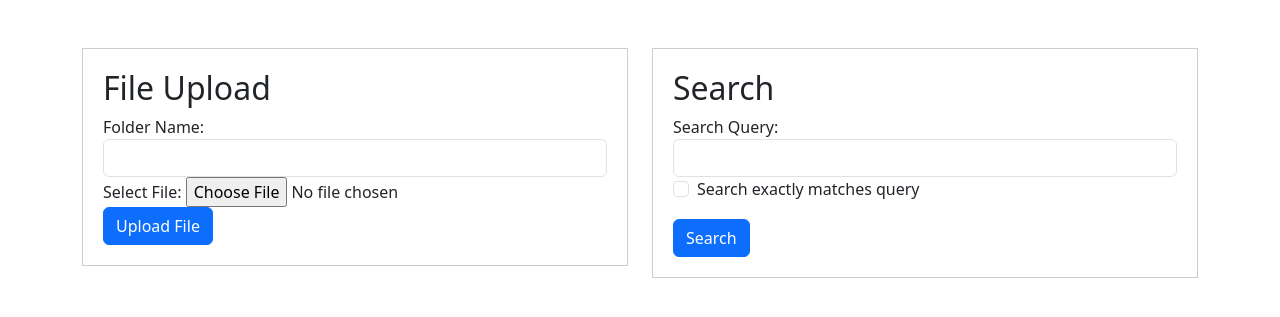
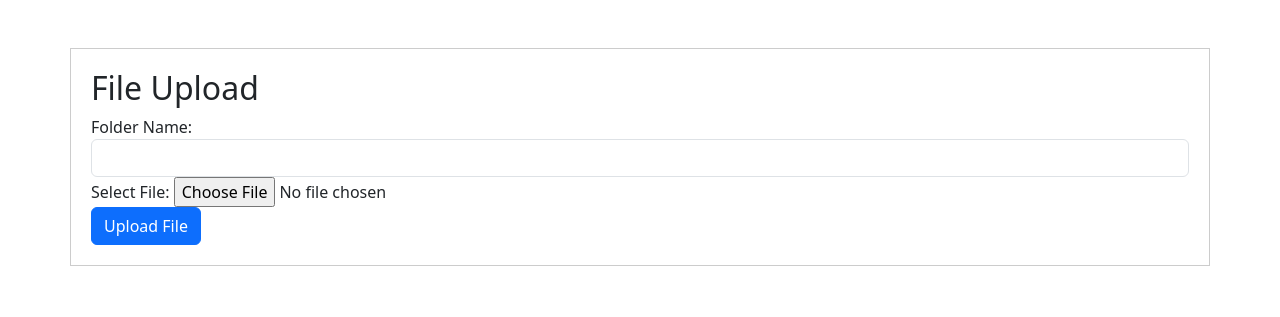
Before and after one commit to bjarne-dietrich/Salemarino, a Flask app: page / in a window 1280 px wide. Shown: the part 56-373 px from the top of the page. Run offline with Flask 3, Linux system fonts and the light colour scheme.

Commit message:
Removed Search from index.

```diff
--- a/templates/index.html
+++ b/templates/index.html
@@ -4,7 +4,6 @@
 
 {% block content %}
         <div class="row">
-            <div class="col-md-6">
                 <div class="box">
                     <h2>File Upload</h2>
                     <form action="/" method="post" enctype="multipart/form-data">
@@ -19,24 +18,5 @@
                         <button type="submit" class="btn btn-primary">Upload File</button>
                     </form>
                 </div>
-            </div>
-            <div class="col-md-6">
-                <div class="box">
-                    <h2>Search</h2>
-                    <form action="/search" method="get">
-                        <div class="form-group">
-                            <label for="query">Search Query:</label>
-                            <input type="text" class="form-control" id="query" name="query">
-                        </div>
-                        <div class="form-check">
-                            <input class="form-check-input" type="checkbox" id="explicit" name="explicit" value="true">
-                            <label class="form-check-label" for="explicit">
-                                Search exactly matches query
-                            </label>
-                        </div>
-                        <button type="submit" class="btn btn-primary mt-3">Search</button>
-                    </form>
-                </div>
-            </div>
         </div>
 {% endblock %}
```
